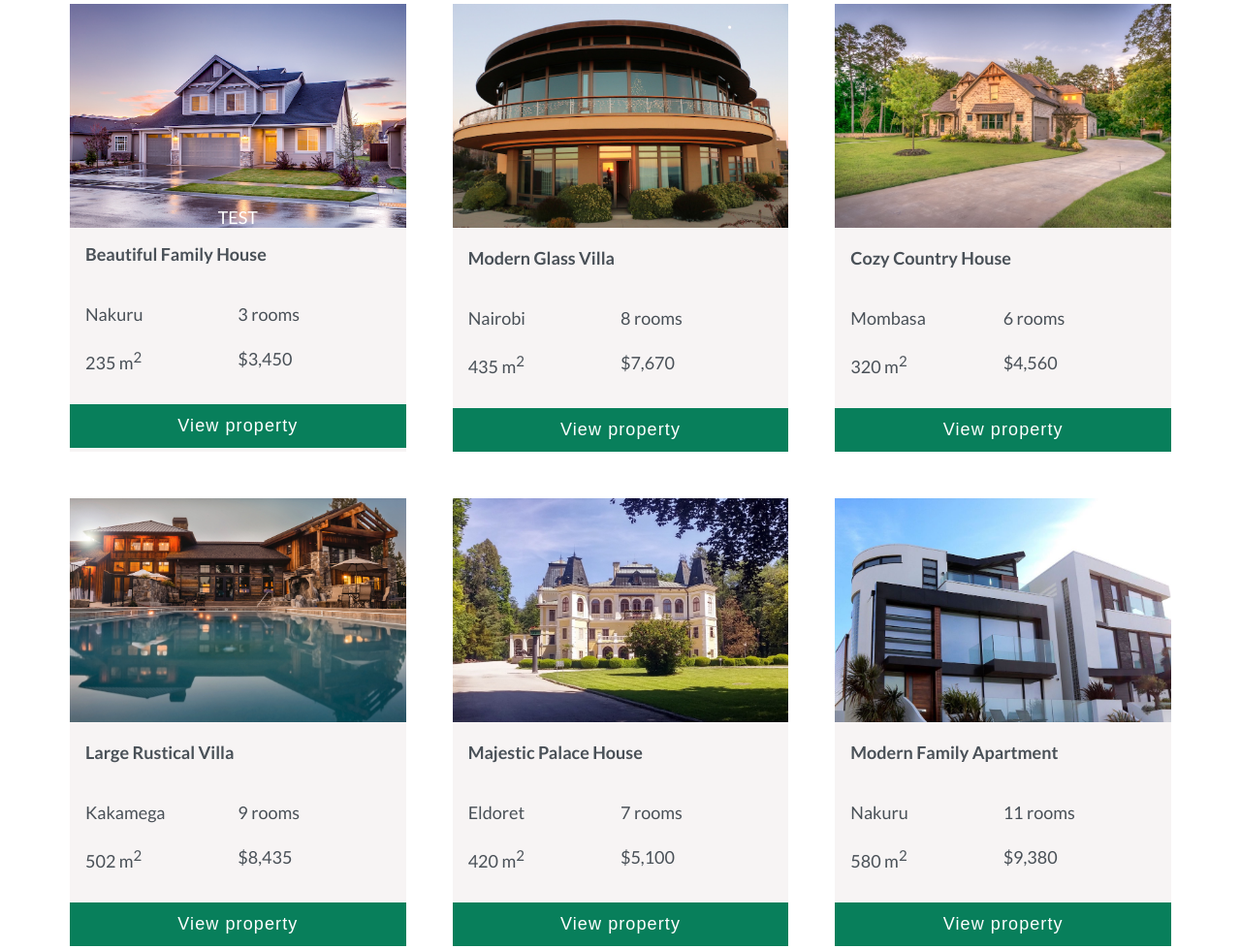
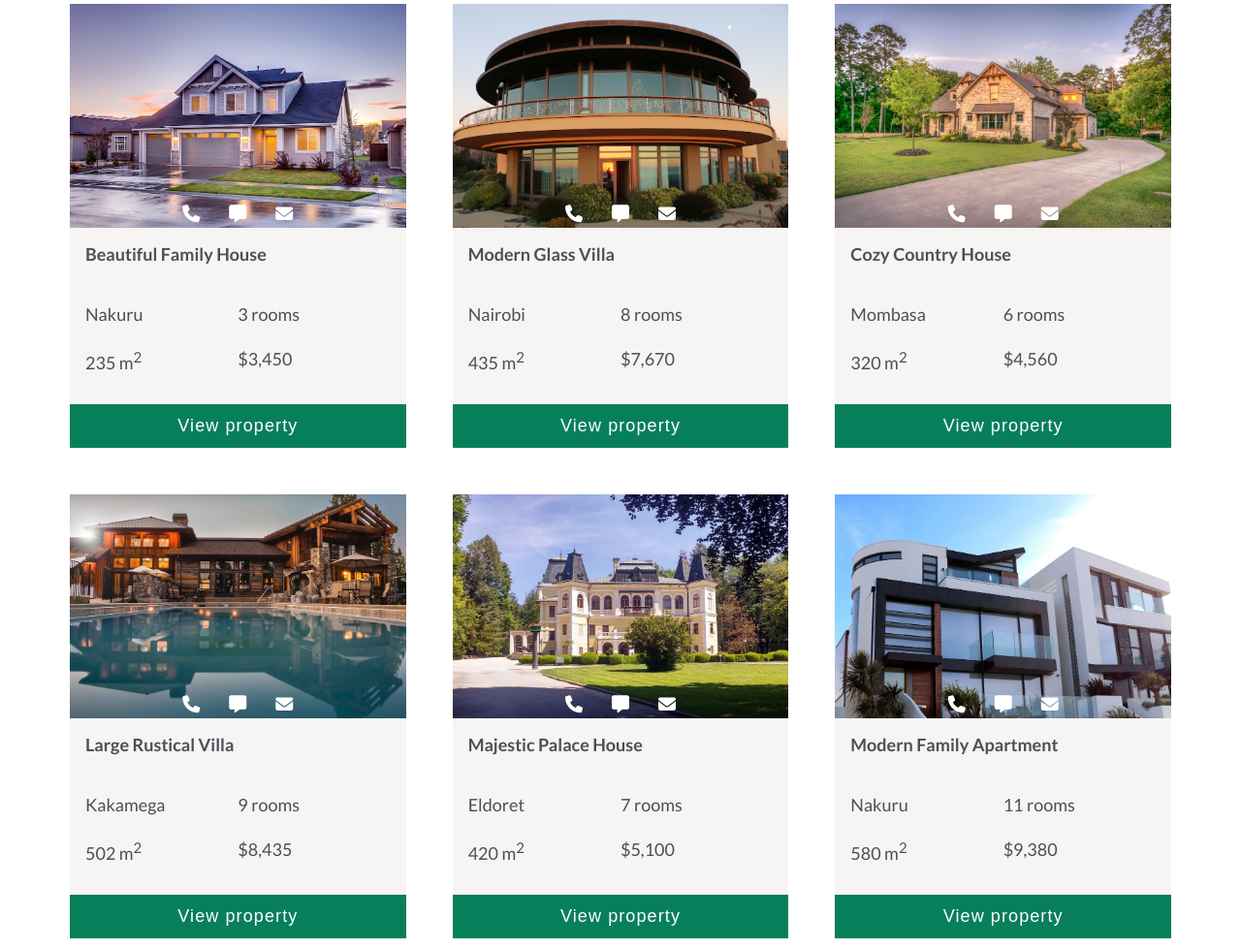
Before and after one commit to joel-nambala/real-estate, a website: page index.html in a window 1280 px wide. Shown: the part 1874-2853 px from the top of the page at 97% size. Drawn offline with Linux system fonts and the light colour scheme.

Commit message:
Added links to properties

```diff
--- a/css/style.concat.css
+++ b/css/style.concat.css
@@ -328,6 +328,31 @@ body {
   color: white;
   justify-self: center;
   align-self: end;
+
+  display: flex;
+  gap: 1.8rem;
+  align-items: center;
+}
+
+.card-links a {
+  text-decoration: none;
+  display: inline-block;
+}
+
+.card-links a i {
+  color: #fff;
+  height: 3rem;
+  width: 3rem;
+  display: flex;
+  justify-content: center;
+  align-items: center;
+  border-radius: 50%;
+  transition: all 0.4s;
+}
+
+.card-links a i:hover {
+  background-color: #fff;
+  color: #087f5b;
 }
 
 .card-details {
@@ -541,6 +566,11 @@ body {
   font-size: 1.4rem;
 }
 
+.footer-links a:link,
+.footer-links a:visited {
+  font-size: 1.8rem;
+}
+
 @media (max-width: 57em) {
   html {
     font-size: 56.25%;
--- a/css/style.css
+++ b/css/style.css
@@ -172,6 +172,31 @@
   color: white;
   justify-self: center;
   align-self: end;
+
+  display: flex;
+  gap: 1.8rem;
+  align-items: center;
+}
+
+.card-links a {
+  text-decoration: none;
+  display: inline-block;
+}
+
+.card-links a i {
+  color: #fff;
+  height: 3rem;
+  width: 3rem;
+  display: flex;
+  justify-content: center;
+  align-items: center;
+  border-radius: 50%;
+  transition: all 0.4s;
+}
+
+.card-links a i:hover {
+  background-color: #fff;
+  color: #087f5b;
 }
 
 .card-details {
@@ -384,3 +409,8 @@
 .copy-text {
   font-size: 1.4rem;
 }
+
+.footer-links a:link,
+.footer-links a:visited {
+  font-size: 1.8rem;
+}
--- a/index.html
+++ b/index.html
@@ -159,7 +159,13 @@
                   alt="Beautiful family house"
                   class="card-img"
                 />
-                <figcaption class="card-links">TEST</figcaption>
+                <figcaption class="card-links">
+                  <a href="tel:+254792555952"
+                    ><i class="fa-solid fa-phone"></i
+                  ></a>
+                  <a href="#"><i class="fa-solid fa-message"></i></a>
+                  <a href="#"><i class="fa-solid fa-envelope"></i></a>
+                </figcaption>
               </figure>
               <div class="card-details">
                 <p class="card-name">Beautiful family house</p>
@@ -172,11 +178,20 @@
             </div>
 
             <div class="card">
+              <figure class="card-photo">
                 <img
                   src="img/properties/house-2.jpeg"
                   alt="Modern glass villa"
                   class="card-img"
                 />
+                <figcaption class="card-links">
+                  <a href="tel:+254792555952"
+                    ><i class="fa-solid fa-phone"></i
+                  ></a>
+                  <a href="#"><i class="fa-solid fa-message"></i></a>
+                  <a href="#"><i class="fa-solid fa-envelope"></i></a>
+                </figcaption>
+              </figure>
               <div class="card-details">
                 <p class="card-name">Modern glass villa</p>
                 <p class="card-location">Nairobi</p>
@@ -188,11 +203,20 @@
             </div>
 
             <div class="card">
+              <figure class="card-photo">
                 <img
                   src="img/properties/house-3.jpeg"
                   alt="Cozy country house"
                   class="card-img"
                 />
+                <figcaption class="card-links">
+                  <a href="tel:+254792555952"
+                    ><i class="fa-solid fa-phone"></i
+                  ></a>
+                  <a href="#"><i class="fa-solid fa-message"></i></a>
+                  <a href="#"><i class="fa-solid fa-envelope"></i></a>
+                </figcaption>
+              </figure>
               <div class="card-details">
                 <p class="card-name">Cozy country house</p>
                 <p class="card-location">Mombasa</p>
@@ -204,11 +228,20 @@
             </div>
 
             <div class="card">
+              <figure class="card-photo">
                 <img
                   src="img/properties/house-4.jpeg"
                   alt="Large rustical villa"
                   class="card-img"
                 />
+                <figcaption class="card-links">
+                  <a href="tel:+254792555952"
+                    ><i class="fa-solid fa-phone"></i
+                  ></a>
+                  <a href="#"><i class="fa-solid fa-message"></i></a>
+                  <a href="#"><i class="fa-solid fa-envelope"></i></a>
+                </figcaption>
+              </figure>
               <div class="card-details">
                 <p class="card-name">Large rustical villa</p>
                 <p class="card-location">Kakamega</p>
@@ -220,11 +253,20 @@
             </div>
 
             <div class="card">
+              <figure class="card-photo">
                 <img
                   src="img/properties/house-5.jpeg"
                   alt="Majestic palace house"
                   class="card-img"
                 />
+                <figcaption class="card-links">
+                  <a href="tel:+254792555952"
+                    ><i class="fa-solid fa-phone"></i
+                  ></a>
+                  <a href="#"><i class="fa-solid fa-message"></i></a>
+                  <a href="#"><i class="fa-solid fa-envelope"></i></a>
+                </figcaption>
+              </figure>
               <div class="card-details">
                 <p class="card-name">Majestic palace house</p>
                 <p class="card-location">Eldoret</p>
@@ -236,11 +278,20 @@
             </div>
 
             <div class="card">
+              <figure class="card-photo">
                 <img
                   src="img/properties/house-6.jpeg"
                   alt="Modern family apartment"
                   class="card-img"
                 />
+                <figcaption class="card-links">
+                  <a href="tel:+254792555952"
+                    ><i class="fa-solid fa-phone"></i
+                  ></a>
+                  <a href="#"><i class="fa-solid fa-message"></i></a>
+                  <a href="#"><i class="fa-solid fa-envelope"></i></a>
+                </figcaption>
+              </figure>
               <div class="card-details">
                 <p class="card-name">Modern family apartment</p>
                 <p class="card-location">Nakuru</p>
@@ -502,9 +553,11 @@
             <button class="btn btn--newsletter">Subscribe</button>
           </form>
           <div class="footer-links">
-            <a href="#">Facebook</a>
-            <a href="#">Twitter</a>
-            <a href="#">Instagram</a>
+            <a href="#"><i class="fa-brands fa-facebook"></i></a>
+            <a href="@joelnambala" target="_blank"
+              ><i class="fa-brands fa-twitter"></i
+            ></a>
+            <a href="#"><i class="fa-brands fa-instagram"></i></a>
           </div>
         </div>
 
```
Also changed, not shown: css/style.min.css. Lines whose indentation alone changed are shown as unchanged.
